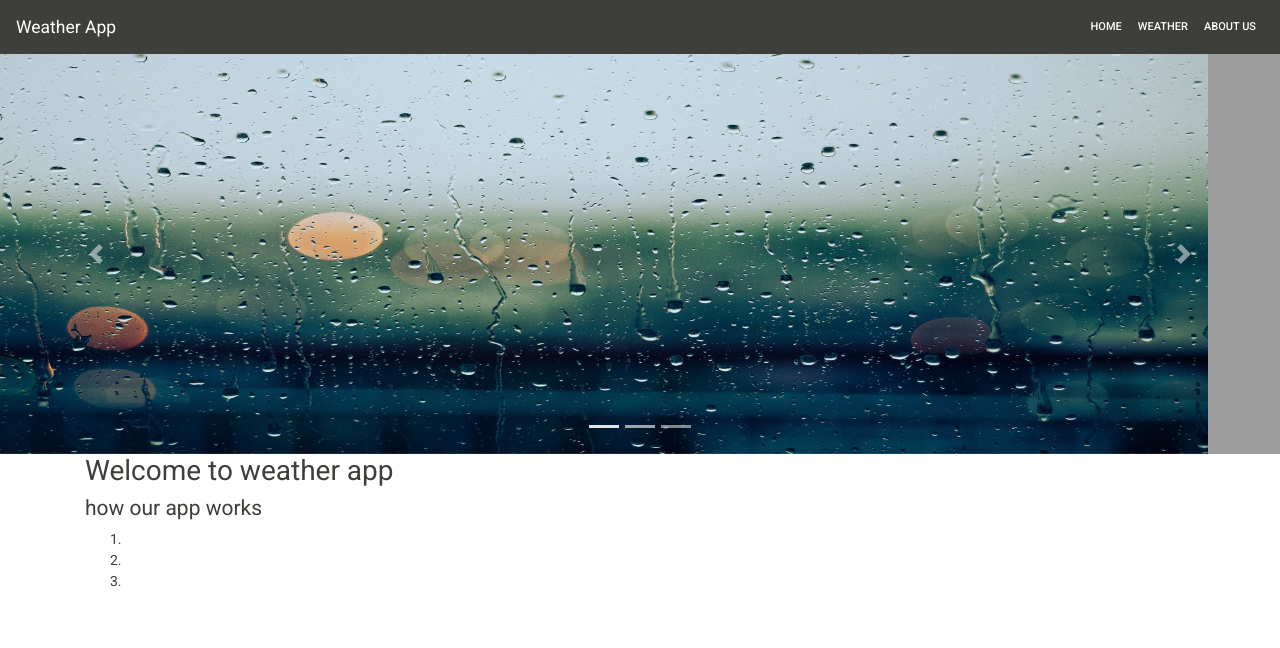
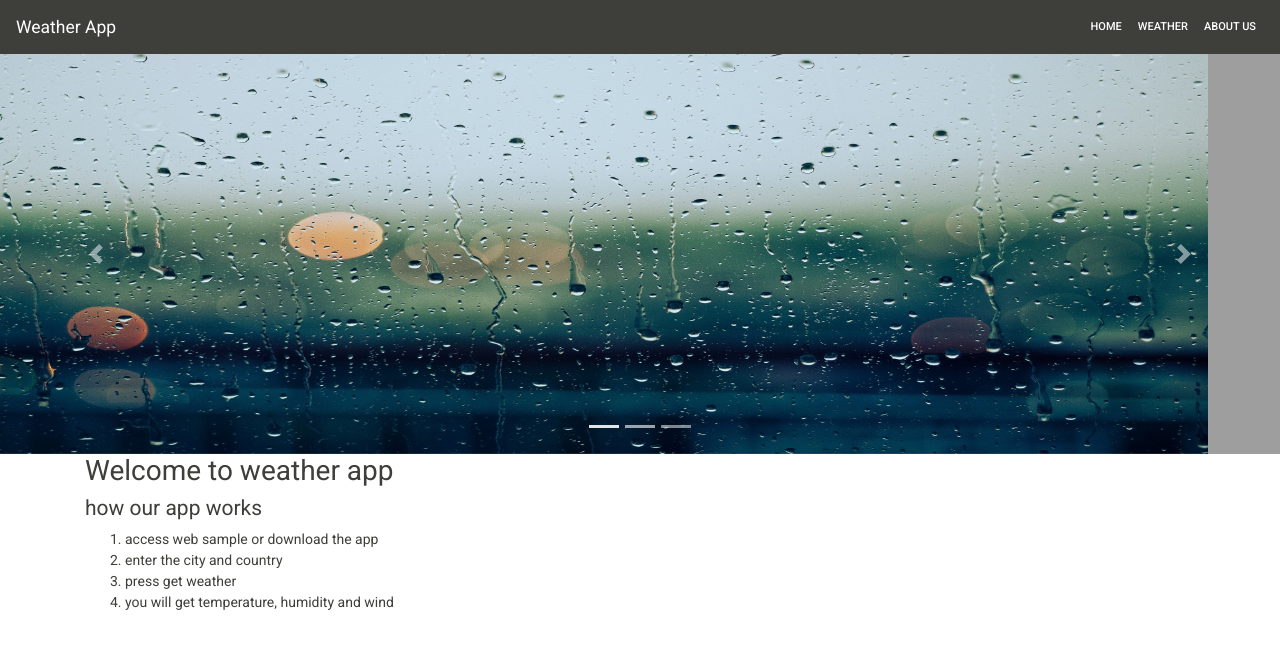
Before and after one commit to LucianoSainz/React-Weather-App, a React app: page / in a window 1280 px wide. Shown: the top 648 px of the page. Built offline with nearby package versions, Linux system fonts and the light colour scheme; grey boxes are pictures that could not be loaded.

Commit message:
code refactoring

```diff
--- a/src/app/components/Component.js
+++ b/src/app/components/Component.js
@@ -9,9 +9,10 @@ const Component = () => {
             <h2>Welcome to weather app</h2>
             <h4>how our app works</h4>
             <ol>
-                <li></li>
-                <li></li>
-                <li></li>
+                <li>access web sample or download the app</li>
+                <li>enter the city and country</li>
+                <li>press get weather</li>
+                <li>you will get temperature, humidity and wind</li>
             </ol>
         </Container>
     )
```
